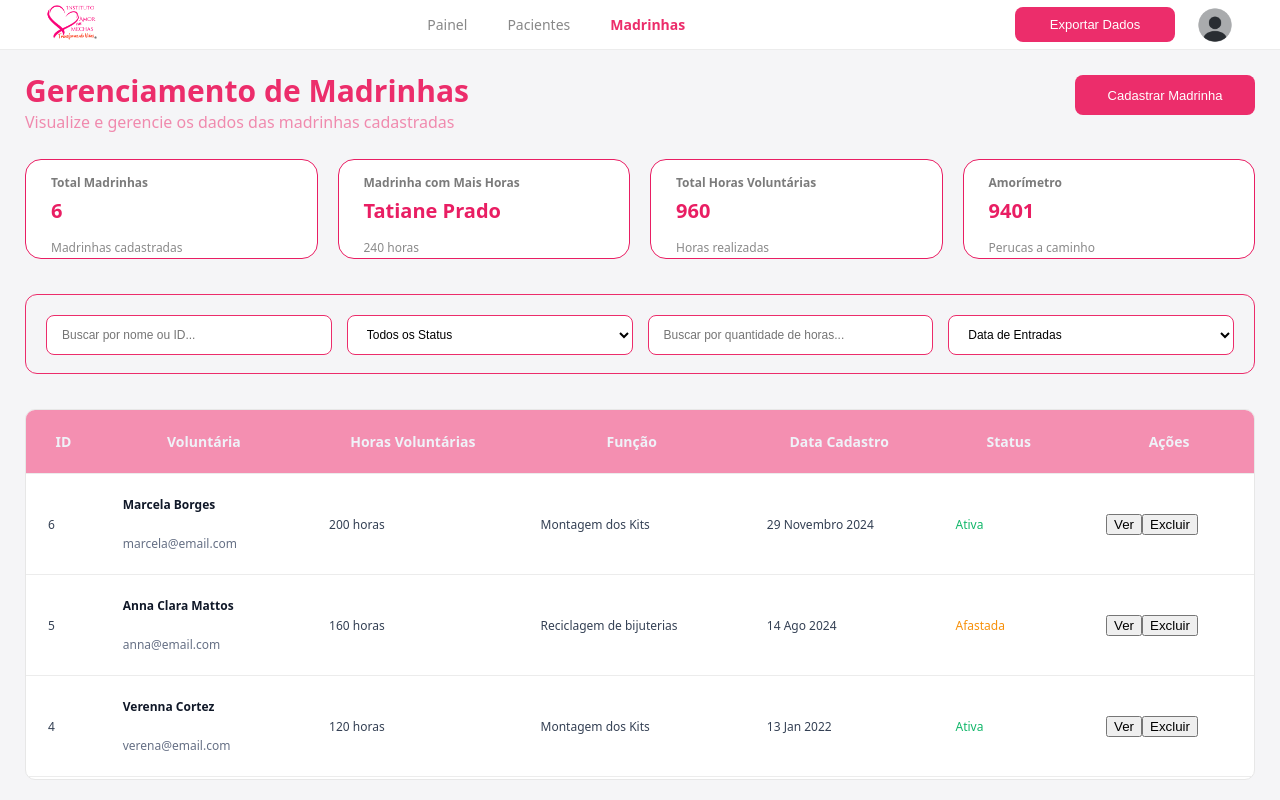
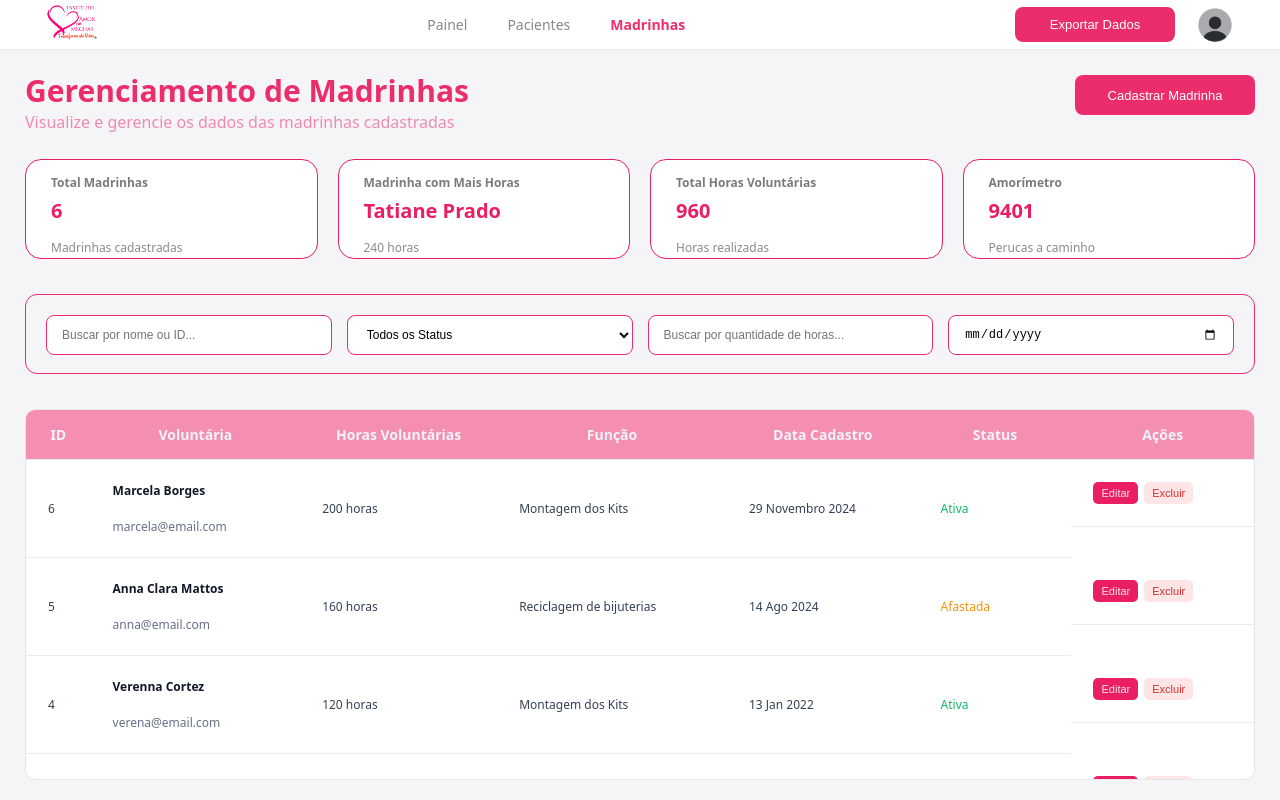
Before and after one commit to PI-Amor-em-Mechas/front, a React (Vite) app: page / in a window 1280 px wide. Both pictures are taken after a click on the element 68 px from the left and 40 px from the top of the page. Built offline with nearby package versions, Linux system fonts and the light colour scheme; no server answers.

Commit message:
:sparkles: feat: Dashboard Pacientes | Subindo dashboard de pacientes finalizada

```diff
--- a/src/componentes/DashboardMadrinhas/DashboardMadrinhas.jsx
+++ b/src/componentes/DashboardMadrinhas/DashboardMadrinhas.jsx
@@ -112,7 +112,7 @@ function DashboardMadrinhas({
                         valor="9401"
                         descricao="Perucas a caminho"/>
                 </section>
-                <Filtros />
+                <Filtros tipo="madrinhas"/>
                 <Tabela
                     dados={madrinhas}
                     tipo="madrinhas"/>
--- a/src/componentes/DashboardPacientes/DashboardsPacientes.css
+++ b/src/componentes/DashboardPacientes/DashboardsPacientes.css
@@ -14,9 +14,36 @@
     min-height: 0;
 }
 
-.cards {
+.resumoPacientes {
     display: flex;
     gap: 20px;
+    align-items: stretch;
+}
+
+.resumoPrincipalPacientes {
+    flex: 3;
+    display: flex;
+    flex-direction: column;
+    justify-content: space-between;
+    gap: 15px;
+    min-width: 0px;
+}
+
+.resumoPrincipalPacientes .cards {
+    display: flex;
+    gap: 20px;
+}
+
+.resumoPrincipalPacientes .cards > * {
+    flex: 1;
+    min-width: 0;
+}
+
+.resumoPacientes .regioes {
+    flex: 1;
+    padding: 15px;
+    border-radius: 12px;
+    height: 200px;
 }
 
 .tabela {
--- a/src/componentes/DashboardPacientes/DashboardsPacientes.jsx
+++ b/src/componentes/DashboardPacientes/DashboardsPacientes.jsx
@@ -1,13 +1,10 @@
 import { useState } from "react";
-
 import Navbar from "../Navbar/Navbar";
 import Header from "../Header/Header";
 import CardInfo from "../CardInfo/CardInfo";
 import Filtros from "../Filtros/Filtros";
 import Tabela from "../Tabela/Tabela";
-
 import "./DashboardsPacientes.css";
-
 import RankingRegioes from "../RankingRegioes/RankingRegioes";
 
 function DashboardPacientes({
@@ -15,7 +12,6 @@ function DashboardPacientes({
     irParaEnvios,
     irParaMadrinhas
 }) {
-
     const [pacientes, setPacientes] = useState([
         {
             id: 1248,
@@ -72,7 +68,6 @@ function DashboardPacientes({
             status: "Entregue"
         }
     ]);
-
     return (
         <div className="app">
             <Navbar
@@ -82,6 +77,8 @@ function DashboardPacientes({
                 pagina="pacientes"/>
 
             <main className="conteudo">
+                <section className="resumoPacientes">
+                    <div className="resumoPrincipalPacientes">
                         <Header
                             titulo="Gerenciamento de Formulários"
                             descricao="Visualize e gerencie os dados das pacientes cadastradas"
@@ -102,14 +99,15 @@ function DashboardPacientes({
                                 titulo="Tipo de tratamento mais recorrente"
                                 valor="Quimioterapia"
                                 descricao="65% das pacientes"/>
-
+                        </section>
+                    </div>
                     <RankingRegioes
                         titulo="Regiões com mais solicitações"/>
                 </section>
-                <Filtros />
+                <Filtros tipo="pacientes" />
                 <Tabela
                     dados={pacientes}
-                    tipo="pacientes" />
+                    tipo="pacientes"/>
             </main>
         </div>
     );
--- a/src/componentes/Filtros/Filtros.css
+++ b/src/componentes/Filtros/Filtros.css
@@ -1,24 +1,27 @@
-.caixaFiltros{
-    border:1px solid #EC2D6B;
-    border-radius:12px;
-    padding:20px;
-    margin:15px 0;
+.caixaFiltros {
+    border: 1px solid #EC2D6B;
+    border-radius: 12px;
+    padding: 20px;
+    margin: 15px 0;
     height: 80px;
+    box-sizing: border-box;
 }
 
-.filtros{
-    display:flex;
-    justify-content:space-between;
-    gap:15px;
+.filtros {
+    display: flex;
+    gap: 15px;
+    width: 100%;
 }
 
 .filtros input,
-.filtros select{
-    width:600px;
-    height:40px;
-    border:1px solid #EC2D6B;
-    border-radius:8px;
-    padding:0 15px;
-    font-size:12px;
-    background:white;
+.filtros select {
+    flex: 1;
+    min-width: 0;
+    height: 40px;
+    border: 1px solid #EC2D6B;
+    border-radius: 8px;
+    padding: 0 15px;
+    font-size: 12px;
+    background: white;
+    box-sizing: border-box;
 }
--- a/src/componentes/Filtros/Filtros.jsx
+++ b/src/componentes/Filtros/Filtros.jsx
@@ -1,12 +1,16 @@
 import "./Filtros.css";
-
-function Filtros() {
+function Filtros({ tipo }) {
 
     return (
         <div className="caixaFiltros">
             <div className="filtros">
-                <input type="text" placeholder="Buscar por nome ou ID..."/>
 
+                <input
+                    type="text"
+                    placeholder="Buscar por nome ou ID..."/>
+
+                {tipo === "madrinhas" ? (
+                    <>
                         <select>
                             <option>Todos os Status</option>
                             <option value="ativa">Ativa</option>
@@ -14,25 +18,36 @@ function Filtros() {
                             <option value="desassociada">Desassociada</option>
                         </select>
 
-                <input type="number" placeholder="Buscar por quantidade de horas..." />
+                        <input
+                            type="number"
+                            placeholder="Buscar por quantidade de horas..."
+                        />
+
+                        <input type="date"/>
+                    </>
+                ) : (
+                    <>
+                        <select>
+                            <option>Todos os Status</option>
+                            <option value="enviando">Enviando</option>
+                            <option value="pendente">Pendente</option>
+                            <option value="cancelado">Cancelado</option>
+                            <option value="entregue">Entregue</option>
+                        </select>
 
                         <select>
-                    <option>Data de Entradas</option>
-                    <option value="12">Dezembro | 2026</option>
-                    <option value="11">Novembro | 2026</option>
-                    <option value="10">Outubro | 2026</option>
-                    <option value="9">Setembro | 2026</option>
-                    <option value="8">Agosto | 2026</option>
-                    <option value="7">Julho | 2026</option>
-                    <option value="6">Junho | 2026</option>
-                    <option value="5">Maio | 2026</option>
-                    <option value="4">Abril | 2026</option>
-                    <option value="3">Março | 2026</option>
-                    <option value="2">Fevereiro | 2026</option>
-                    <option value="1">Janeiro | 2026</option>
+                            <option>Todos os Tratamentos</option>
+                            <option value="quimioterapia">Quimioterapia</option>
+                            <option value="radioterapia">Radioterapia</option>
+                            <option value="hormonoterapia">Hormonoterapia</option>
+                            <option value="alopecia">Alopecia</option>
                         </select>
+
+                        <input type="date"/>
+                    </>
+                )}
             </div>
         </div>
-    )
+    );
 }
 export default Filtros;
--- a/src/componentes/LinhaTabela/LinhaTabela.css
+++ b/src/componentes/LinhaTabela/LinhaTabela.css
@@ -8,7 +8,7 @@ tr:hover{
 
 strong{
     display:block;
-    margin-bottom:5px;
+    margin-bottom:2px;
     color:#101828;
 }
 
@@ -30,3 +30,33 @@ span{
     color:#F04438;
     font-weight:400;
 }
+.acoes {
+    display: flex;
+    gap: 6px;
+    align-items: center;
+}
+
+.btn-editar,
+.btn-excluir {
+    border: none;
+    border-radius: 5px;
+    padding: 5px 8px;
+    font-size: 11px;
+    cursor: pointer;
+    white-space: nowrap;
+}
+
+.btn-editar {
+    background-color: #e91e63;
+    color: #fce3ec;
+}
+
+.btn-excluir {
+    background-color: #ffe5e5;
+    color: #d32f2f;
+}
+
+.btn-editar:hover,
+.btn-excluir:hover {
+    opacity: 0.8;
+}
--- a/src/componentes/LinhaTabela/LinhaTabela.jsx
+++ b/src/componentes/LinhaTabela/LinhaTabela.jsx
@@ -31,8 +31,8 @@ function LinhaTabela({ dados, tipo }) {
             </td>
 
             <td className="acoes">
-                <button className="acao">Ver</button>
-                <button className="acao">Excluir</button>
+                <button className="btn-editar">Editar</button>
+                <button className="btn-excluir">Excluir</button>
             </td>
         </tr>
     );
--- a/src/componentes/RankingRegioes/RankingRegioes.css
+++ b/src/componentes/RankingRegioes/RankingRegioes.css
@@ -5,17 +5,18 @@
     background-color: #FFFFFF;
     border: 1px solid #E91E63;
     border-radius: 20px;
+    height: 200px;
 }
 
 .regioes h2 {
     font-size: 15px;
     font-weight: 600;
     color: #E91E63;
-    margin-bottom: 15px;
+    margin-bottom: 0px;
 }
 
 .itemRegiao {
-    margin-bottom: 12px;
+    margin-bottom: 2px;
 }
 
 .informacoesRegiao {
@@ -23,7 +24,7 @@
     justify-content: space-between;
     gap: 10px;
     font-size: 11px;
-    margin-bottom: 5px;
+    margin-bottom: 2px;
 }
 
 .informacoesRegiao span:last-child {
--- a/src/componentes/Tabela/Tabela.css
+++ b/src/componentes/Tabela/Tabela.css
@@ -27,7 +27,7 @@ thead{
 th{
     background-color: #F48FB1;
     text-align:center;
-    padding:22px;
+    padding:15px;
     color:#eff2f8;
     font-size:14px;
     border-bottom:1px solid #ECECEC;
```
Lines whose indentation alone changed are shown as unchanged.
